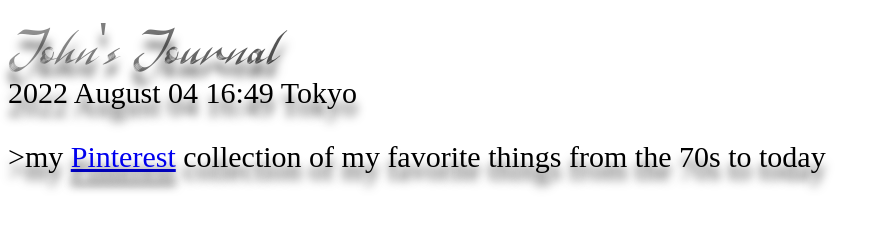
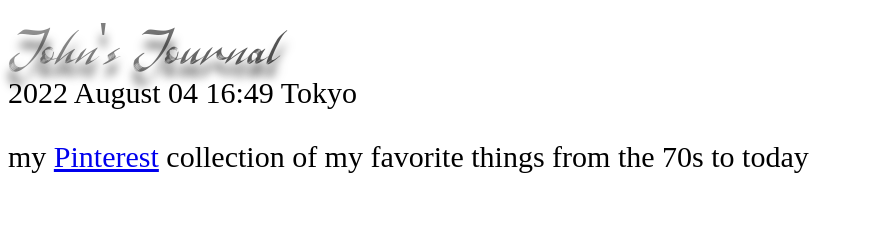
Before and after one commit to JohnRenfro2016/JohnRenfro2016.github.io, a plain HTML site: page index.htm in a window 1280 px wide. Shown: the whole page, without its empty margins (0-886 px from the left). Drawn offline with Linux system fonts and the light colour scheme.

Commit message:
Update index.htm

```diff
--- a/index.htm
+++ b/index.htm
@@ -8,11 +8,6 @@
      }
     body
      {
-      -moz-text-shadow: 0px 13px 10px rgba(0, 0, 0, 0.75);
-      -ms-text-shadow: 0px 13px 10px rgba(0, 0, 0, 0.75);
-      -webkit-text-shadow: 0px 13px 10px rgba(0, 0, 0, 0.75);
-      text-shadow: 0px 13px 10px rgba(0, 0, 0, 0.75);
-
       font-size: 30px;
       overflow-wrap: break-word;
      }
@@ -22,6 +17,12 @@
      background: linear-gradient(to right, #959595 0%, #0D0D0D 46%, #010101 50%, #0A0A0A 53%, #4E4E4E 76%, #383838 87%, #1B1B1B 100%);
      -webkit-background-clip: text;
      -webkit-text-fill-color: transparent;
+
+      -moz-text-shadow: 0px 13px 10px rgba(0, 0, 0, 0.75);
+      -ms-text-shadow: 0px 13px 10px rgba(0, 0, 0, 0.75);
+      -webkit-text-shadow: 0px 13px 10px rgba(0, 0, 0, 0.75);
+      text-shadow: 0px 13px 10px rgba(0, 0, 0, 0.75);
+
      font-family: Galligra;
      font-size: 50px;
     }
@@ -30,7 +31,7 @@
     <div>John's Journal</div>
     2022 August 04 16:49 Tokyo
     <p>
-     >my
+     my
     <a href = "https://www.pinterest.jp/johnrenfro2016/">Pinterest</a> collection of my favorite things from the 70s to today
     </div>
   </body>
```
